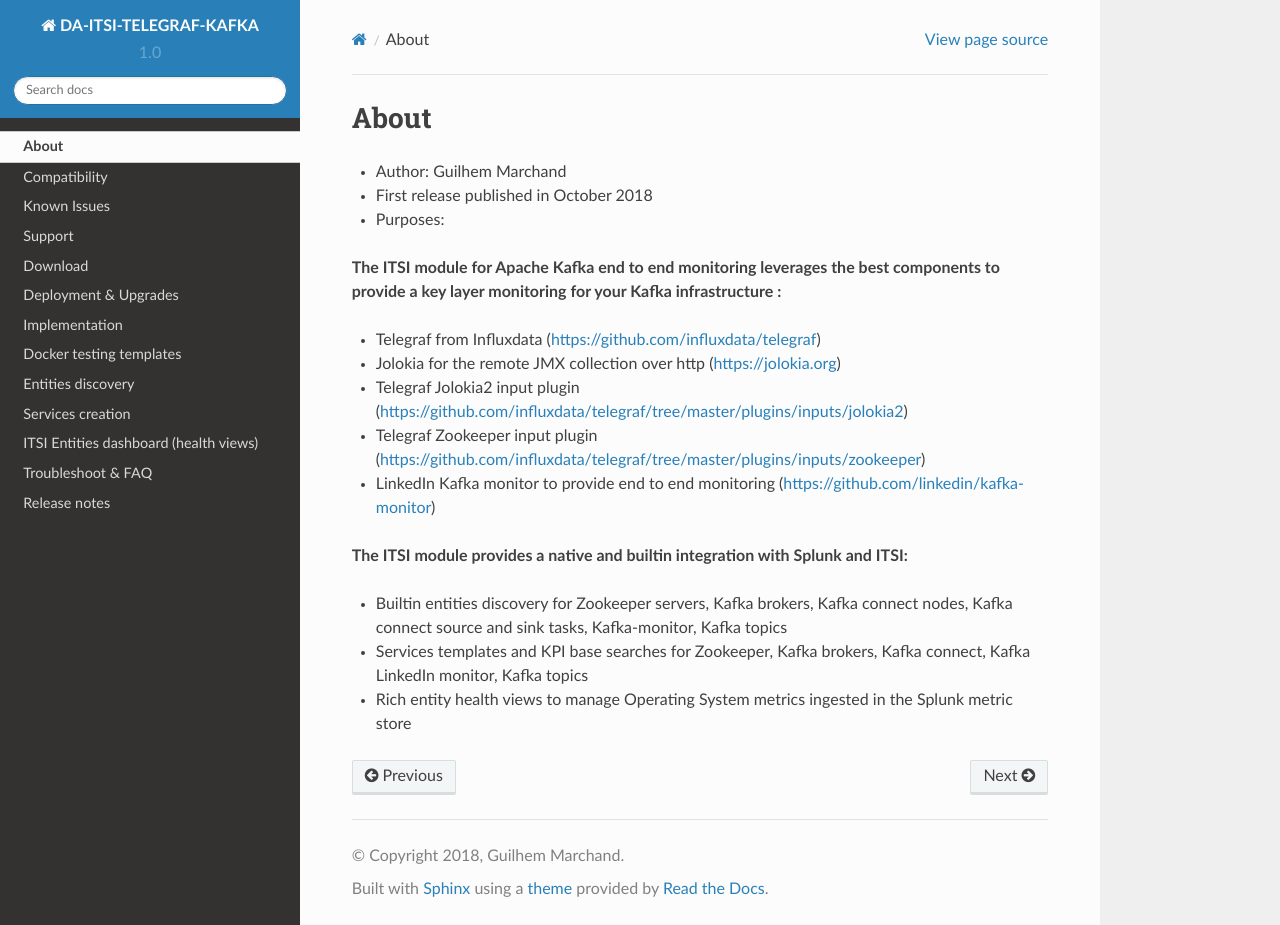
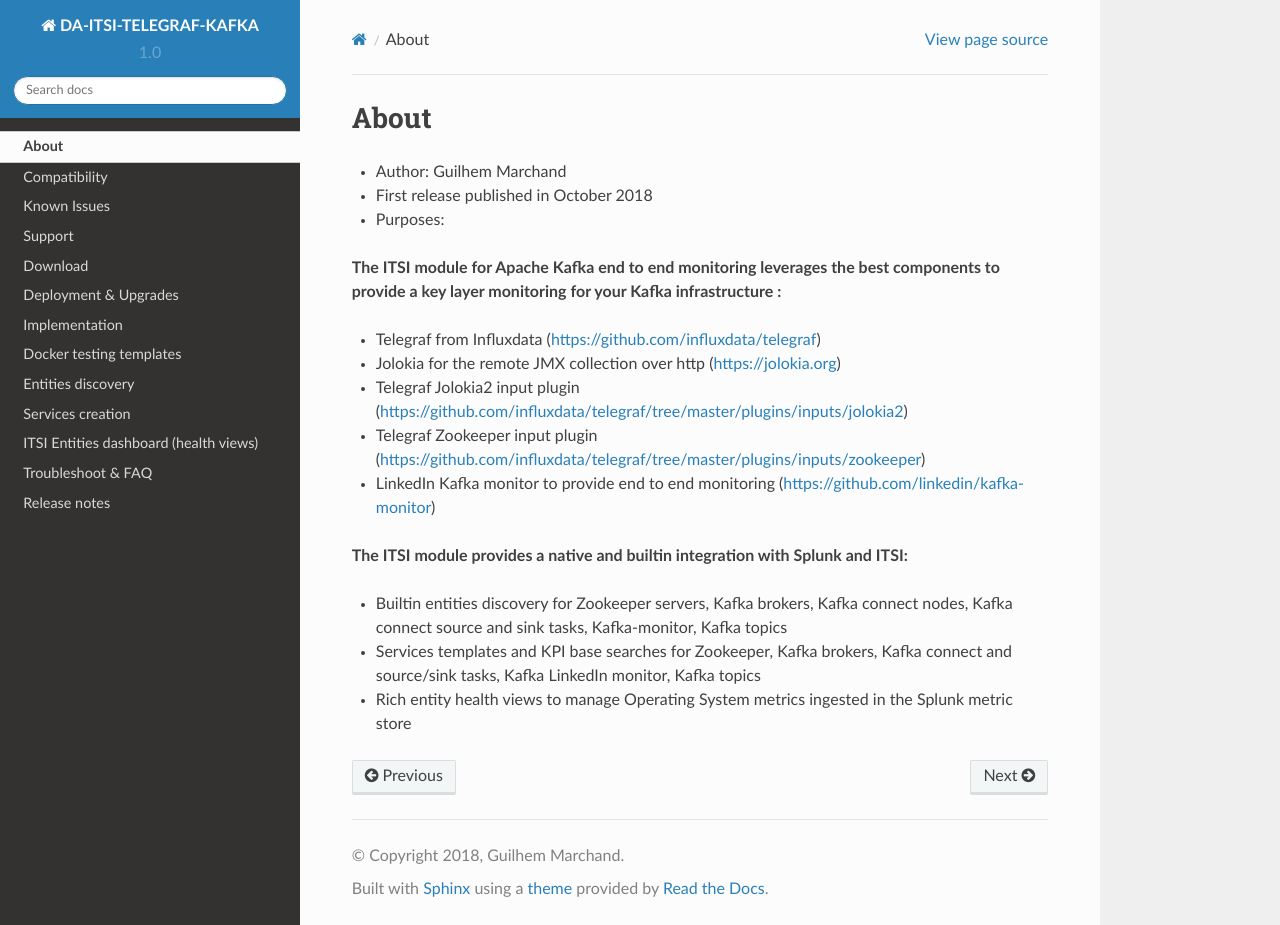
Before and after one commit to guilhemmarchand/DA-ITSI-TELEGRAF-KAFKA, a Sphinx documentation site: the page built from docs/about.rst, in a window 1280 px wide and 925 px high. Built offline with Sphinx 7.4.7 and the Read the Docs theme 2.0.0, drawn with Linux system fonts in a browser that asks for light colours.

Commit message:
doc update

```diff
--- a/docs/about.rst
+++ b/docs/about.rst
@@ -22,5 +22,5 @@
 **The ITSI module provides a native and builtin integration with Splunk and ITSI:**
 
 - Builtin entities discovery for Zookeeper servers, Kafka brokers, Kafka connect nodes, Kafka connect source and sink tasks, Kafka-monitor, Kafka topics
-- Services templates and KPI base searches for Zookeeper, Kafka brokers, Kafka connect, Kafka LinkedIn monitor, Kafka topics
+- Services templates and KPI base searches for Zookeeper, Kafka brokers, Kafka connect and source/sink tasks, Kafka LinkedIn monitor, Kafka topics
 - Rich entity health views to manage Operating System metrics ingested in the Splunk metric store
```
